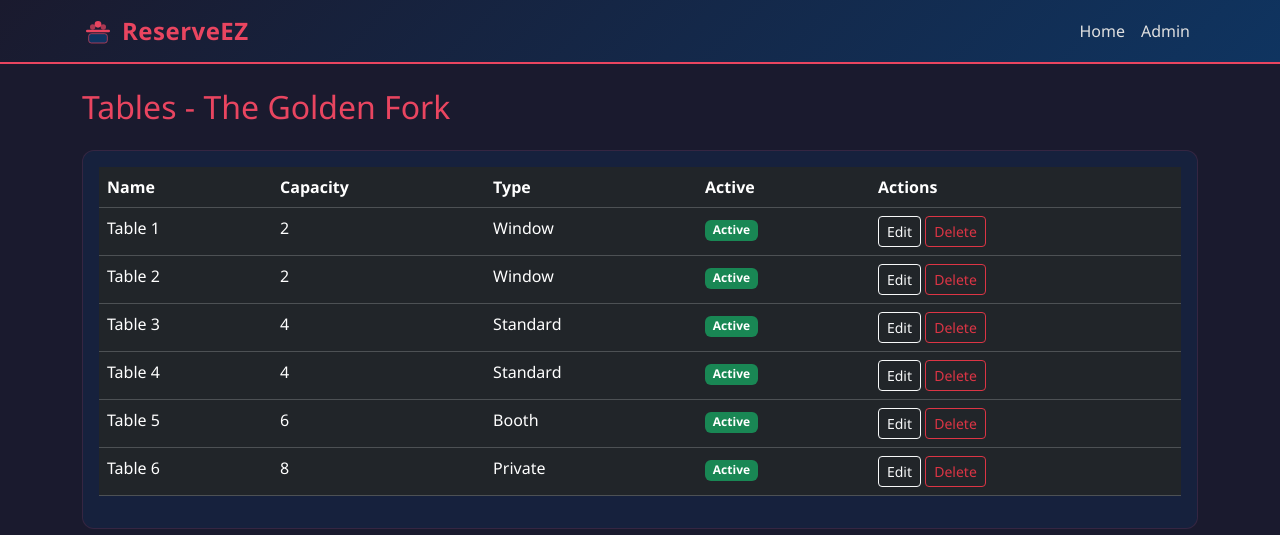
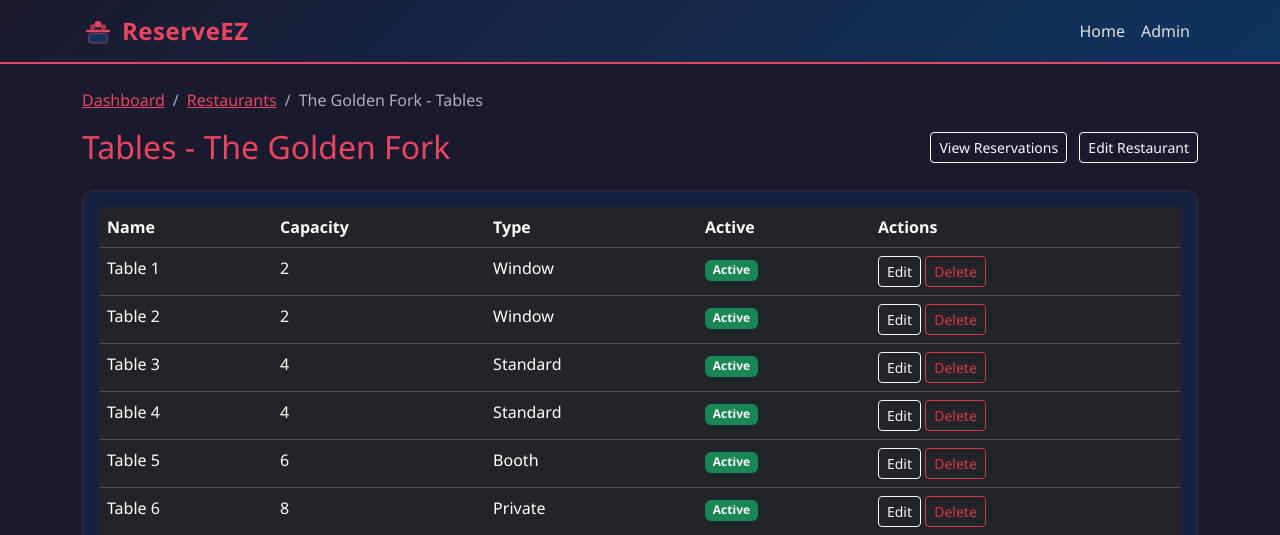
Before and after one commit to felabayomi/ReserveEZ, a Flask app: page /admin/restaurant/1/tables in a window 1280 px wide. Shown: the top 535 px of the page. Run offline with Flask 3, Linux system fonts and the light colour scheme; the visitor is signed in with stand-in values (Sample User, id 1).

Commit message:
Add navigation links to restaurant management pages
Adds breadcrumb navigation and quick-access buttons to the Tables and Reservations admin pages, enabling easier navigation back to the dashboard and restaurant list.

Replit-Commit-Author: Agent
Replit-Commit-Session-Id: 99ee95cf-b045-49b0-8551-7e1bd2433cd2
Replit-Commit-Checkpoint-Type: full_checkpoint
Replit-Commit-Event-Id: cc79df7f-82f8-4139-a308-65223c909f07
Replit-Commit-Screenshot-Url: https://storage.googleapis.com/screenshot-production-us-central1/b8c7a0c4-625d-4e10-aa1b-69de390a1df5/99ee95cf-b045-49b0-8551-7e1bd2433cd2/TEBYe3v
Replit-Helium-Checkpoint-Created: true

```diff
--- a/templates/admin/tables.html
+++ b/templates/admin/tables.html
@@ -1,7 +1,20 @@
 {% extends "base.html" %}
 {% block title %}Tables - {{ restaurant.name }} - ReserveEZ{% endblock %}
 {% block content %}
-<h2 class="mb-4" style="color: var(--tg-accent);">Tables - {{ restaurant.name }}</h2>
+<nav aria-label="breadcrumb" class="mb-3">
+  <ol class="breadcrumb">
+    <li class="breadcrumb-item"><a href="/admin">Dashboard</a></li>
+    <li class="breadcrumb-item"><a href="/admin/restaurants">Restaurants</a></li>
+    <li class="breadcrumb-item active">{{ restaurant.name }} - Tables</li>
+  </ol>
+</nav>
+<div class="d-flex justify-content-between align-items-center mb-4">
+  <h2 class="mb-0" style="color: var(--tg-accent);">Tables - {{ restaurant.name }}</h2>
+  <div>
+    <a href="/admin/restaurants/{{ restaurant.id }}/reservations" class="btn btn-outline-light btn-sm me-2">View Reservations</a>
+    <a href="/admin/restaurants/{{ restaurant.id }}/edit" class="btn btn-outline-light btn-sm">Edit Restaurant</a>
+  </div>
+</div>
 
 <div class="card p-3 mb-4">
   <div class="table-responsive">
```
Also changed, not shown: templates/admin/reservations.html (+14 -1 lines), attached_assets/IMG_0225_1770951721970.png (added), attached_assets/IMG_0226_1770951721971.png (added).
